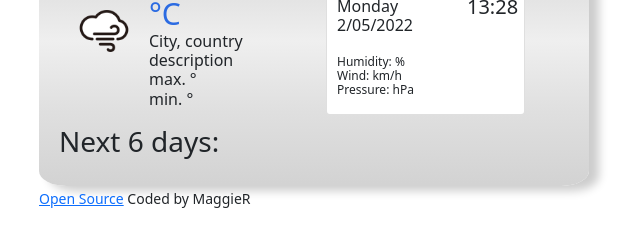
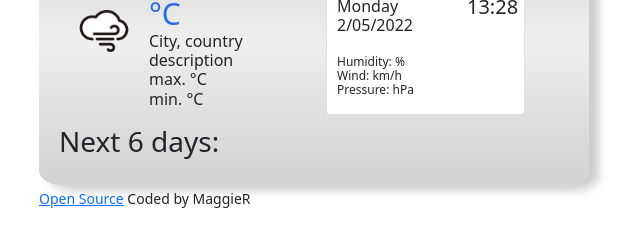
Before and after one commit to Maggie-Rec/weatherApp, a plain HTML site: page index.html in a window 1280 px wide. Shown: the part 136-376 px from the top of the page, 326-966 px from the left. Drawn offline with nearby package versions, Linux system fonts and the light colour scheme.

Commit message:
added C on temperature string

```diff
--- a/index.html
+++ b/index.html
@@ -65,8 +65,8 @@
                   <li>
                     <span class="description">description</span>
                   </li>
-                  <li>max. <span id="highTemp"></span>°</li>
-                  <li class="minTempLine">min. <span id="lowTemp"></span>°</li>
+                  <li>max. <span id="highTemp"></span>°C</li>
+                  <li class="minTempLine">min. <span id="lowTemp"></span>°C</li>
                 </ul>
               </div>
               <div class="col-5">
```
